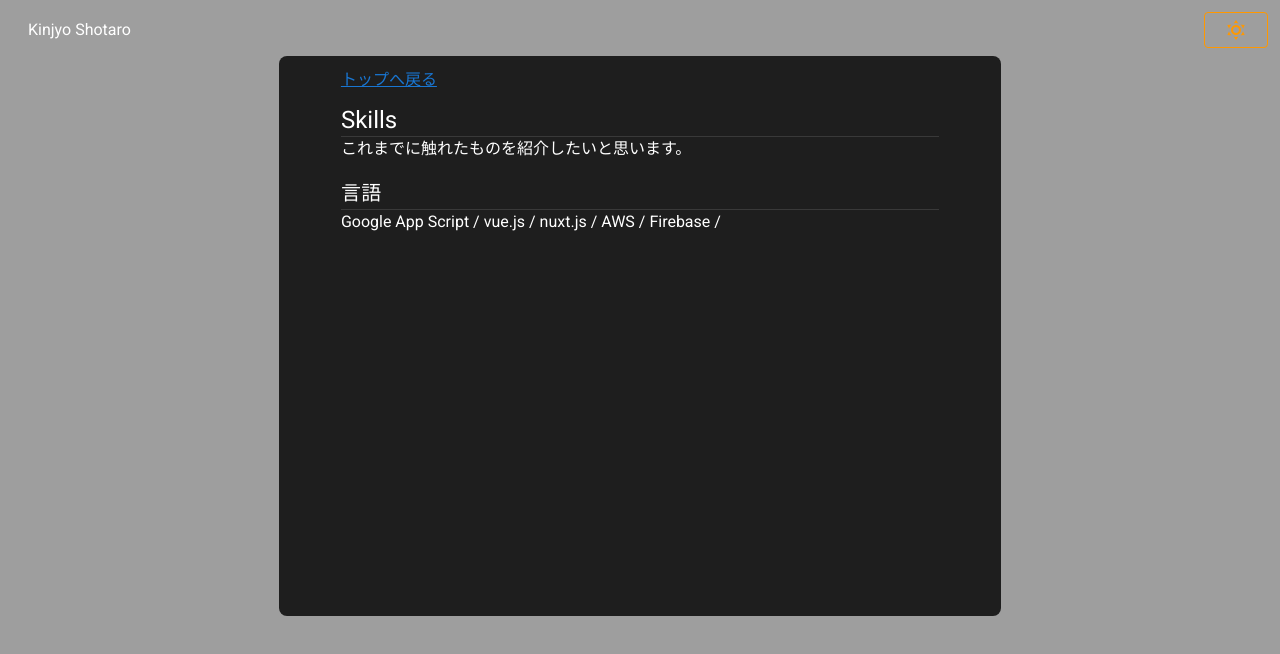
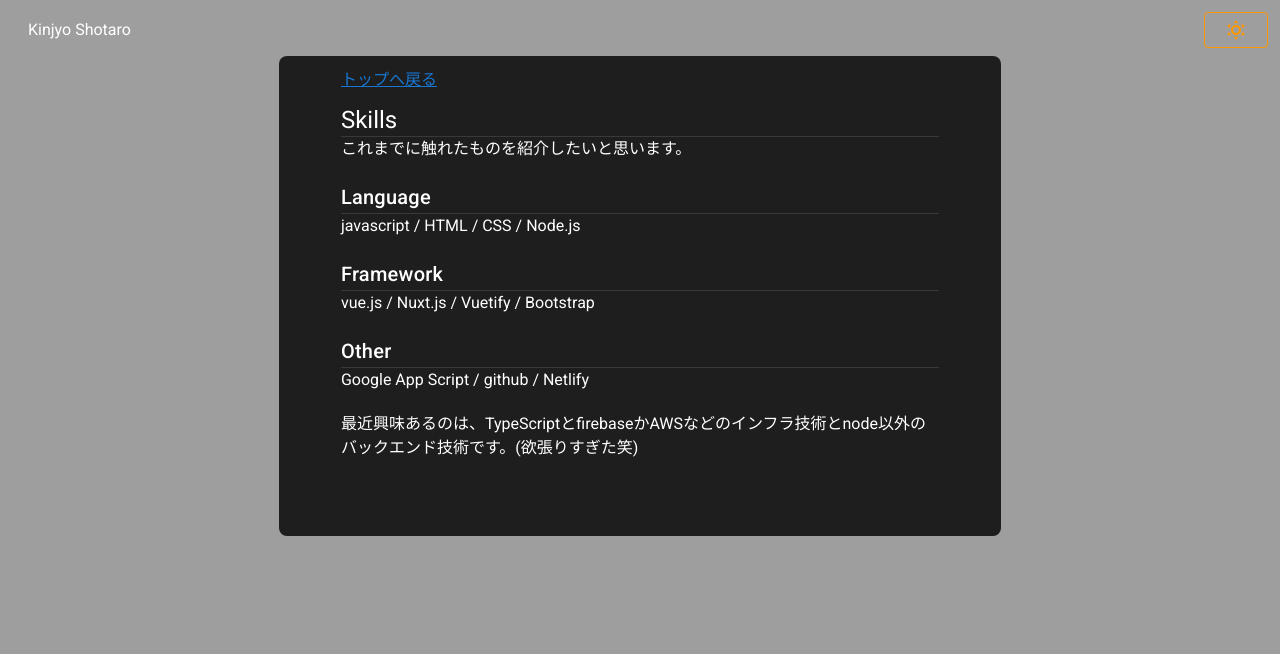
Before and after one commit to kinjo1130/nuxt-portfolio, a Nuxt app: page /skills in a window 1280 px wide. Shown: the top 654 px of the page. Built offline with nearby package versions, Linux system fonts and the light colour scheme.

Commit message:
完成！

```diff
--- a/pages/about.vue
+++ b/pages/about.vue
@@ -40,14 +40,22 @@
                       <p>
                         テニスやスノボーなど体動かすことが好きです。
                         最近はドライブすることが息抜きです。
-                        アニメや漫画はよく読んでいて、漫画ボケなんかもよくします笑
+                        アニメや漫画はよく読んでいて、漫画ボケなんかもよくします。
+                        実は、家にはテニスラケットが5,6本あったりします。
                       </p>
                       <span class="text-h5 d-flex flex-column">資格</span>
                       <v-divider></v-divider>
+                      <span>英検4級</span>
                       <span>普通自動車免許</span>
-                      <span class="text-h5 mt-5">賞</span>
+                      <span class="text-h5 mt-5">賞(ほぼ部活)</span>
                       <v-divider></v-divider>
                       <span>平成29年度県民体育大会　団体ベスト4(硬式テニス)</span>
+                      <span>滋賀県中学校夏季総合体育大会 ソフトテニス　第二位</span>
+                      <span>滋賀県中学校秋季総合体育大会 ソフトテニス　第二位</span>
+                      <span>滋賀県新人研修大会 ソフトテニス　第二位</span>
+                      <span>滋賀県中学校春季総合体育大会 ソフトテニス　第二位</span>
+                      <span>市民大会　第3位</span>
+                      <span>EPSON ハッカソン　優勝</span>
                     </v-col>
                   </v-row>
                 </v-sheet>
--- a/pages/products.vue
+++ b/pages/products.vue
@@ -31,7 +31,7 @@
                     <nuxt-link to="/"  >トップへ戻る</nuxt-link>
                     <span class="text-h5">Products</span>
                     <v-divider></v-divider>
-                    <span class="mt-5">これまでに作ってきたbot一覧です。</span>
+                    <span class="mt-5">これまでに作ってきたもの一覧です。</span>
                     <p>※至らないところがあると思いますが、楽しんでいただければと思います。</p>
                     <div>
                       <a
@@ -63,6 +63,16 @@
                       >
                       <p class="mb-5">
                         問題を出すbotの基本の形で、点数表示もできる。
+                      </p>
+                    </div>
+                    <div>
+                      <a
+                        @click="jumpLink('https://kinjyo.me')"
+                        class="text-h6"
+                        >ポートフォリオサイト</a
+                      >
+                      <p class="mb-5">
+                        初めてnuxt×vuetifyでSPA開発してみました。
                       </p>
                     </div>
                   </v-col>
--- a/pages/skills.vue
+++ b/pages/skills.vue
@@ -26,7 +26,7 @@
           <v-main>
             <v-row class="d-flex justify-center">
               <v-col cols="12" sm="7">
-                <v-sheet min-height="70vh" rounded="lg">
+                <v-sheet min-height="60vh" rounded="lg">
                   <v-row class="d-flex justify-center">
                     <v-col
                       cols="10"
@@ -39,12 +39,23 @@
                       <nuxt-link to="/" class="mb-3">トップへ戻る</nuxt-link>
                       <span class="text-h5">Skills</span>
                       <v-divider></v-divider>
-                      <p>これまでに触れたものを紹介したいと思います。</p>
-                      <span class="text-h6">言語</span>
+                      <span class="mb-5">これまでに触れたものを紹介したいと思います。</span>
+                      <span class="text-h6">Language</span>
                       <v-divider></v-divider>
                       <span class="mb-5">
-                        Google App Script  / vue.js / nuxt.js / AWS / Firebase /
+                        javascript / HTML / CSS / Node.js
                       </span>
+                       <span class="text-h6">Framework</span>
+                      <v-divider></v-divider>
+                      <span class="mb-5">
+                        vue.js / Nuxt.js / Vuetify / Bootstrap
+                      </span>
+                      <span class="text-h6">Other</span>
+                      <v-divider></v-divider>
+                      <span class="mb-5">
+                        Google App Script  / github / Netlify
+                      </span>
+                      <span>最近興味あるのは、TypeScriptとfirebaseかAWSなどのインフラ技術とnode以外のバックエンド技術です。(欲張りすぎた笑)</span>
                     </v-col>
                   </v-row>
                 </v-sheet>
```
